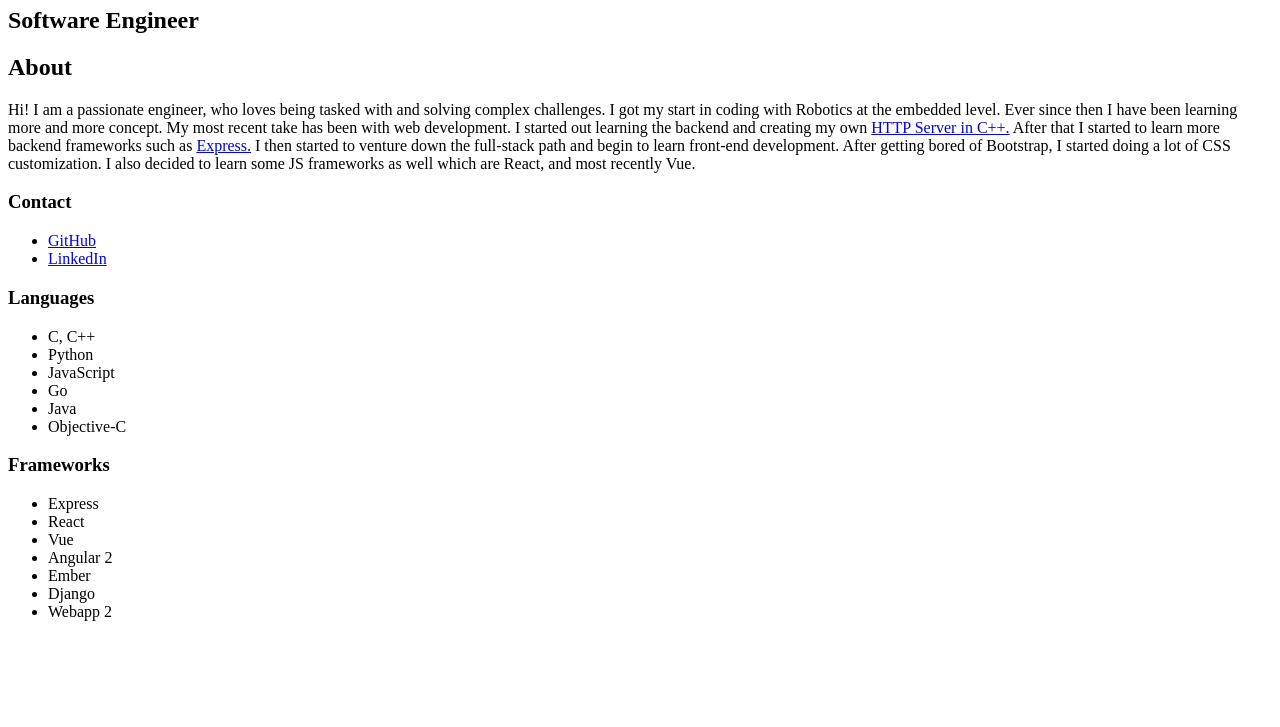
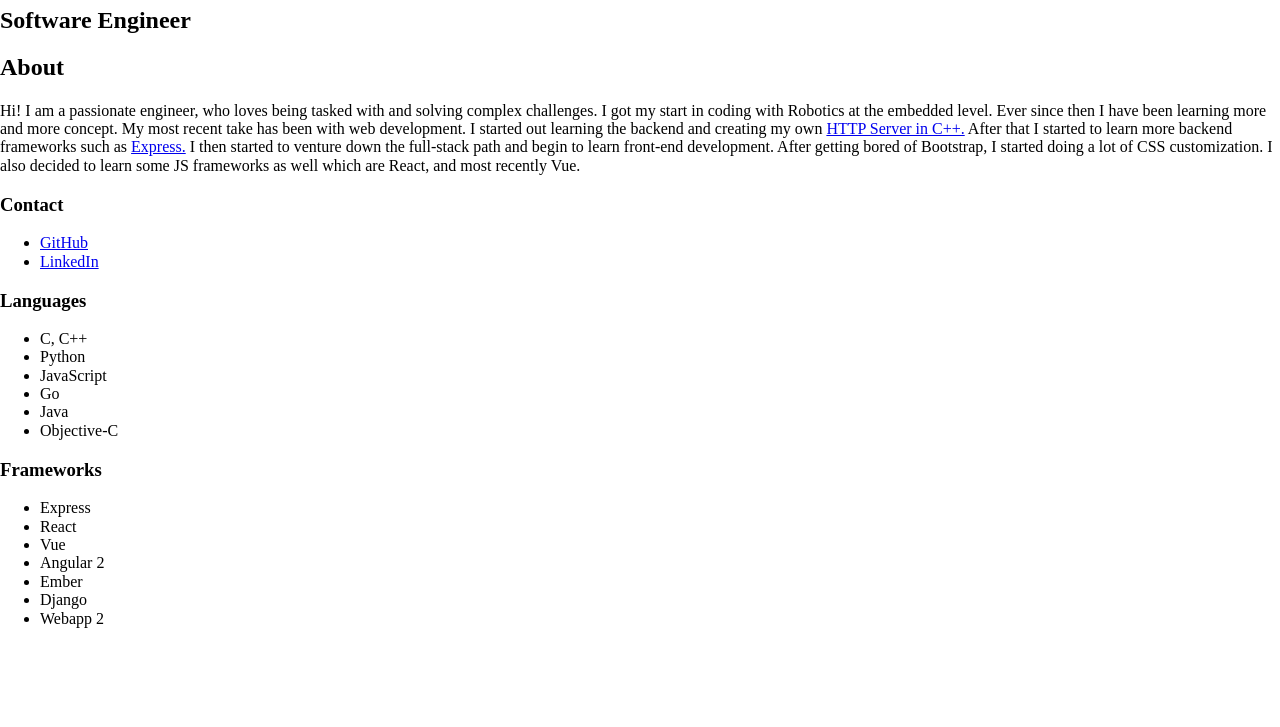
Before and after one commit to sdmichelini/Website, a plain HTML site: page index.html in a window 1280 px wide. Shown: the part 73-800 px from the top of the page. Drawn offline with nearby package versions, Linux system fonts and the light colour scheme.

Commit message:
Added Normalize.css

```diff
--- a/index.html
+++ b/index.html
@@ -7,7 +7,7 @@
   <title>Stephen Michelini</title>
   <meta name="description" content="The website of Stephen Michelini. ">
   <meta name="author" content="sdmichelini">
-
+  <link rel='stylesheet' href='node_modules/normalize.css/normalize.css'
   <link rel="stylesheet" href="style.css">
 
   <!--[if lt IE 9]>
```
